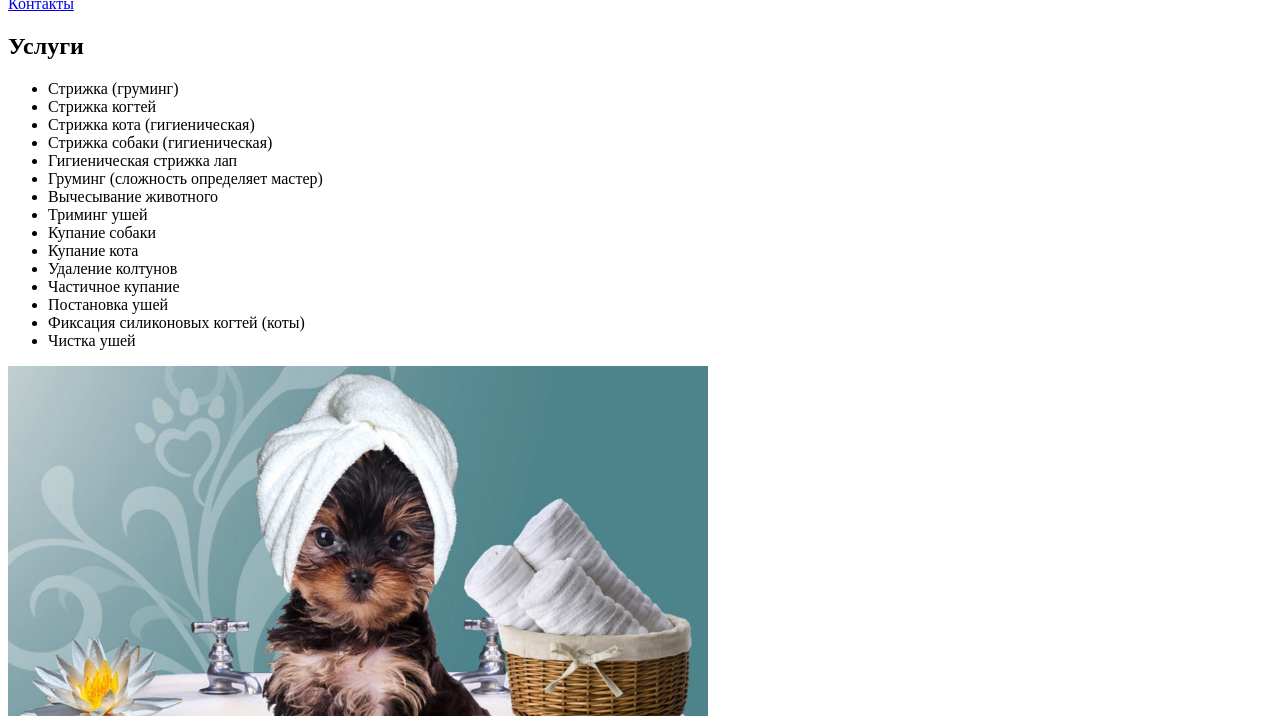
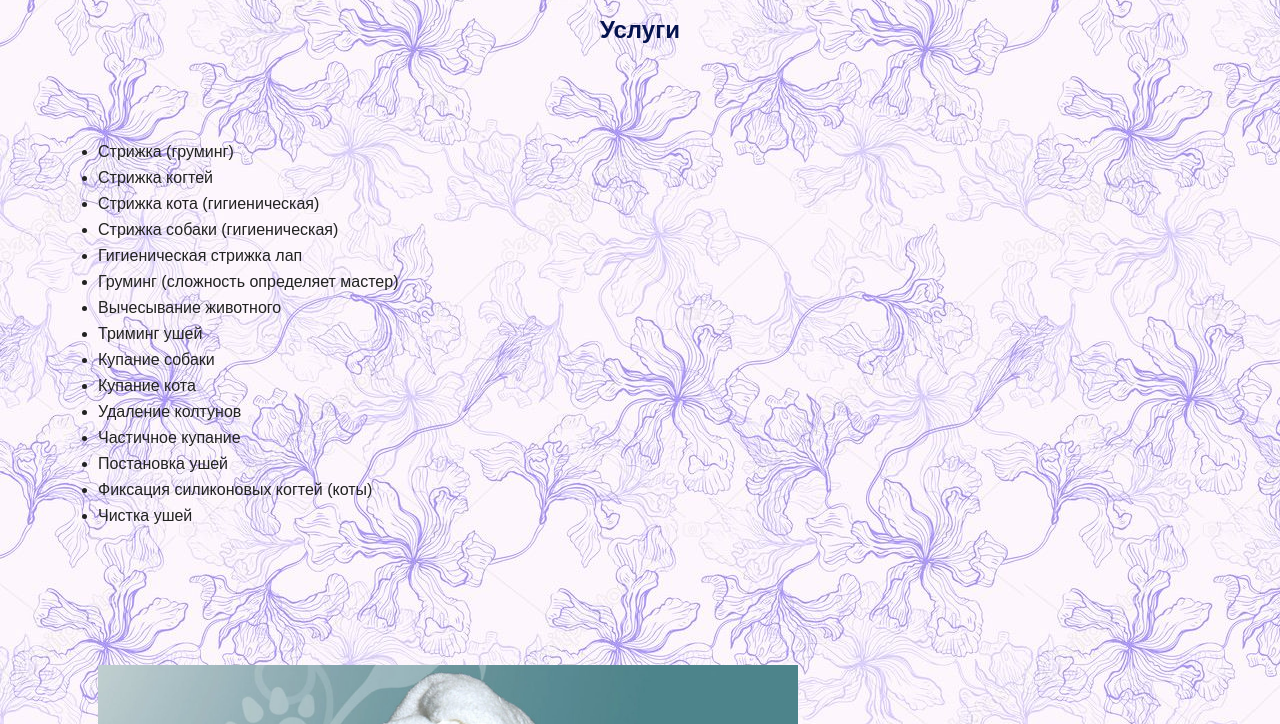
Before and after one commit to ibura001/dynamic_site, a website: page public/page_1_blackberry.html in a window 1280 px wide. Shown: the part 251-975 px from the top of the page. Drawn offline with Linux system fonts and the light colour scheme; the site is published under a folder, as on GitHub Pages, so addresses that start at the root find nothing.

Commit message:
fr commit 6

```diff
--- a/db_create.js
+++ b/db_create.js
@@ -3,6 +3,7 @@ const DB_PATH = 'mydatabase.db'
 const DB = new sqlite3.Database(DB_PATH)
 
 DB.serialize(() => {
+
     DB.run(
         'CREATE TABLE IF NOT EXISTS Kids (id INTEGER PRIMARY KEY UNIQUE, thing TEXT, price TEXT, customer TEXT)'
     )
--- a/public/page_1_blackberry.html
+++ b/public/page_1_blackberry.html
@@ -4,7 +4,7 @@
   <head>
     <meta charset="utf-8">
     <title>Услуги Blackberry Vet</title>
-    <link rel="stylesheet" href="/style_blackberry.css">
+    <link rel="stylesheet" href="style_blackberry.css">
   </head>
 
   <body>
```
